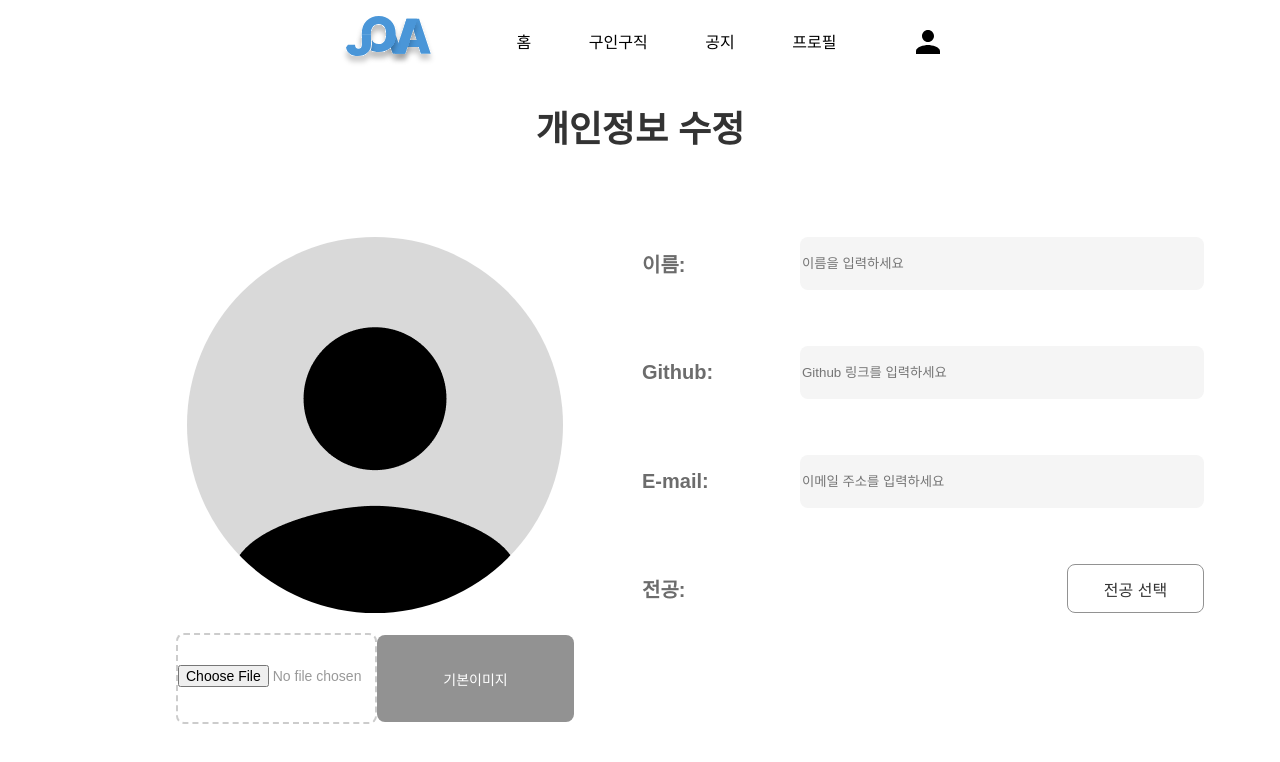
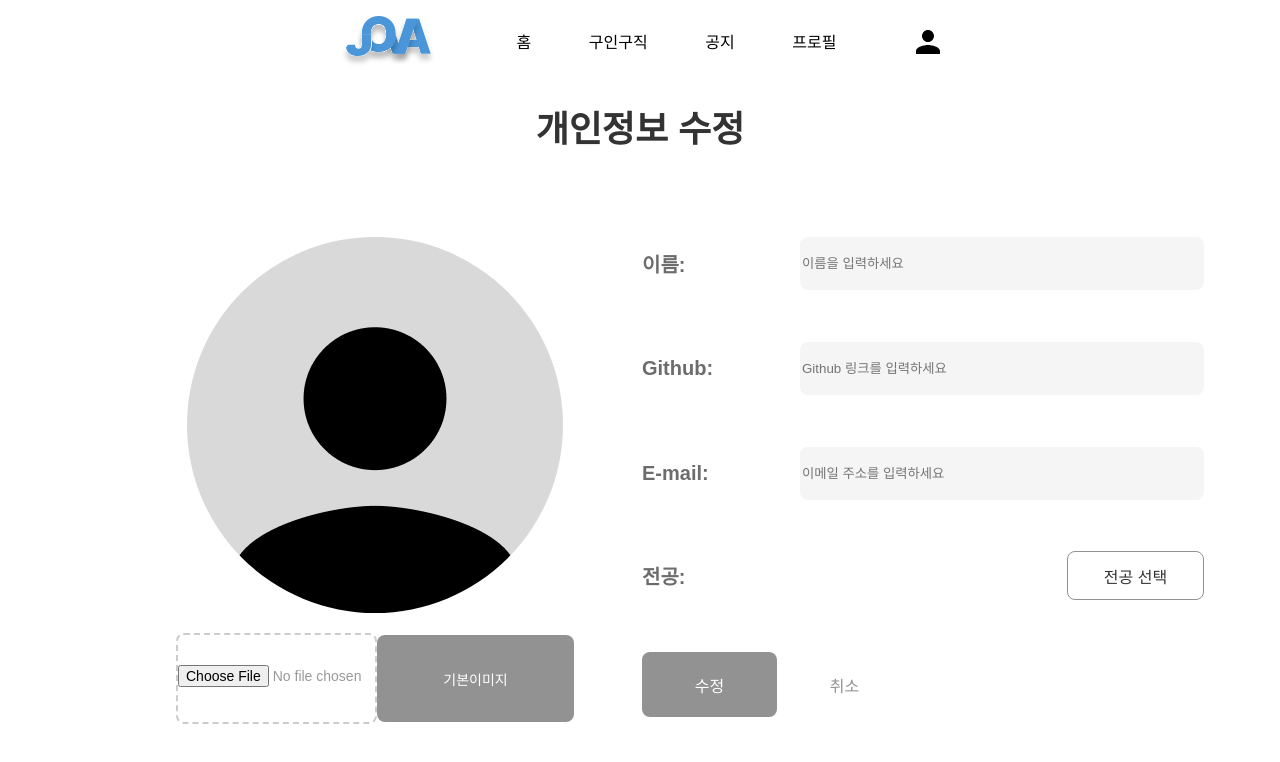
Before and after one commit to IdeaFestival-JOVA/JOVA-client-V0.5, a React (Vite) app: page /profilcorrection in a window 1280 px wide. Shown: the top 762 px of the page. Built offline with nearby package versions, Linux system fonts and the light colour scheme; a web font is replaced by a local one.

Commit message:
제출, 취소 버튼 추가가

```diff
--- a/src/page/Profil/profilcorrection/ProfilPictureCorrection.tsx
+++ b/src/page/Profil/profilcorrection/ProfilPictureCorrection.tsx
@@ -29,7 +29,7 @@ const ProfilImage = styled.img`
 
 const ProfilInformationWrapper = styled.div`
   width: 562px;
-  height: 376px;
+  height: 480px;
   display: flex;
   flex-direction: column;
   align-items: flex-start;
@@ -177,6 +177,33 @@ const MajorBox = styled.div`
   box-shadow: 0 1px 2px rgba(0, 0, 0, 0.1);
 `;
 
+const BtnWrapper = styled.div`
+  display: flex;
+  flex-direction: row;
+`;
+
+const SubmitBtn = styled.div`
+  width: 135px;
+  height: 65px;
+  background-color: #929292;
+  color: white;
+  border-radius: 8px;
+  display: flex;
+  align-items: center;
+  justify-content: center;
+`;
+
+const CancleBtn = styled.div`
+  width: 135px;
+  height: 65px;
+  background-color: white;
+  color: #929292;
+  border-radius: 8px;
+  display: flex;
+  align-items: center;
+  justify-content: center;
+`;
+
 // 컴포넌트 정의
 function ProfilPictureCorrection() {
   const [isModalOpen, setIsModalOpen] = useState(false);
@@ -270,6 +297,10 @@ function ProfilPictureCorrection() {
               전공 선택
             </MajorSellectBtn>
           </ImformationWrapper>
+          <BtnWrapper>
+            <SubmitBtn>수정</SubmitBtn>
+            <CancleBtn>취소</CancleBtn>
+          </BtnWrapper>
         </ProfilInformationWrapper>
       </ProfilWrapper>
 
```
